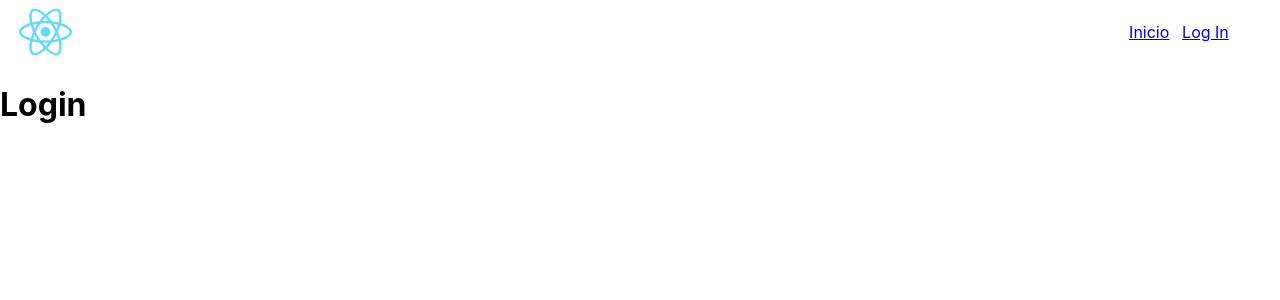
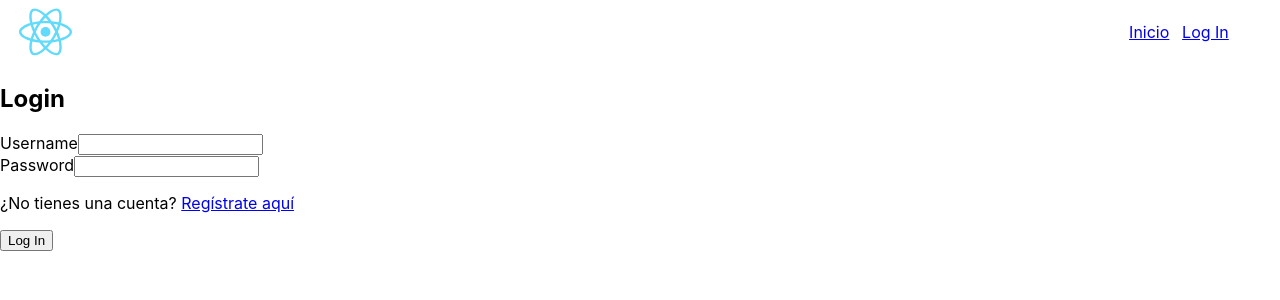
Before and after one commit to VladimirVarelaH/Blog, a React (Create React App) app in the folder client/: page /login in a window 1280 px wide. Shown: the top 300 px of the page. Built offline with nearby package versions, Linux system fonts and the light colour scheme.

Commit message:
Se agregaron los componentes para el signup y el login

```diff
--- a/client/src/App.js
+++ b/client/src/App.js
@@ -3,6 +3,7 @@ import {Routes, Route} from 'react-router-dom';
 
 import Index from './index/index.jsx';
 import LogIn from './login/index.jsx'
+import SignUp from './signup';
 import Note from './note/index.jsx';
 import NavBar from './nav/index.jsx'
 
@@ -14,6 +15,7 @@ function App() {
         <Route path='/' element={<Index/>}/>
         <Route path='/:note' element={<Note/>}/>
         <Route path='/login' element={<LogIn/>}/>
+        <Route path='/signup' element={<SignUp/>}/>
       </Routes>
 
     </>
--- a/client/src/generals/button.jsx
+++ b/client/src/generals/button.jsx
@@ -0,0 +1,9 @@
+import React from "react";
+
+function Button(props){
+    return(
+        <button onClick={props.handler} className={props.className}>{props.text}</button>
+    )
+}
+
+export default Button;
--- a/client/src/generals/input_form.jsx
+++ b/client/src/generals/input_form.jsx
@@ -0,0 +1,18 @@
+import React from "react";
+
+function FormSection(props){
+    let value = ''
+    if(props.value){
+        value = props.value
+    }else{
+        value=''
+    }
+    return(
+        <div key={props.id}>
+            <label htmlFor={props.id}>{props.text}</label>
+            <input type={props.type} name={props.id} id={props.id} onChange={props.handler} value={value}/>
+        </div>
+    )
+}
+
+export default FormSection;
--- a/client/src/login/index.jsx
+++ b/client/src/login/index.jsx
@@ -1,9 +1,35 @@
-import React from "react";
+import React, {useState} from "react";
+import { Link } from "react-router-dom";
+
+import Button from "../generals/button.jsx";
+import FormSection from "../generals/input_form.jsx";
 
 function LogIn(){
+    const [data, setData] = useState({'date':new Date()})
+    function dataHandler(event){
+        let new_data = {...data};
+        new_data[event.target.name] = event.target.value;
+        setData(new_data);
+    }
+    function validateData(event){
+        event.preventDefault();
+        if(data.username && data.password){
+            console.log('Todo bien', data);
+            setData({'date':new Date()})
+        }
+    }
+
     return (
-        <h1>Login</h1>
-    )
+        <section>
+            <h1>Login</h1>
+            <form>
+                <FormSection text='Username' id='username' type='text' handler={dataHandler} value={data.username}/>
+                <FormSection text='Password' id='password' type='password' handler={dataHandler} value={data.password}/>
+                <p>¿No tienes una cuenta? <Link to={'/signup'}>Regístrate aquí</Link></p>
+                <Button text='Log In' handler={validateData}/>
+            </form>
+        </section>
+    );
 }
 
 export default LogIn;
--- a/client/src/signup/index.jsx
+++ b/client/src/signup/index.jsx
@@ -0,0 +1,40 @@
+import React, {useState} from "react";
+import { Link } from "react-router-dom";
+
+import Button from "../generals/button.jsx";
+import FormSection from "../generals/input_form.jsx";
+
+function SignUp(){
+    const [data, setData] = useState({'date':new Date()})
+    function dataHandler(event){
+        let new_data = {...data};
+        new_data[event.target.name] = event.target.value;
+        setData(new_data);
+    }
+    function validateData(event){
+        event.preventDefault();
+        if ((data.password==data.password_validator) && data.password && data.email && data.username){
+            console.log('Todo en orden', data);
+            setData({'date': new Date()})
+        }else{
+            console.log('Algo salió mal', data);
+            setData({'date': new Date()})
+        }
+    }
+    return (
+        <section>
+            <h1>SignUp</h1>
+            <form>
+                <FormSection text='Username' id='username' type='text' handler={dataHandler} value={data.username}/>
+                <FormSection text='Email' id='email' type='email' handler={dataHandler} value={data.email}/>
+                <FormSection text='Contraseña' id='password' type='password' handler={dataHandler} value={data.password}/>
+                <FormSection text='Reingrese la Contraseña' id='password_validator' type='password' handler={dataHandler} value={data.password_validator}/>
+
+                <p>¿Ya tienes una cuenta? <Link to={'/login'}>Inicia sesión aquí</Link></p>
+                <Button text='Log In' handler={validateData}/>
+            </form>
+        </section>
+    );
+}
+
+export default SignUp;
```
